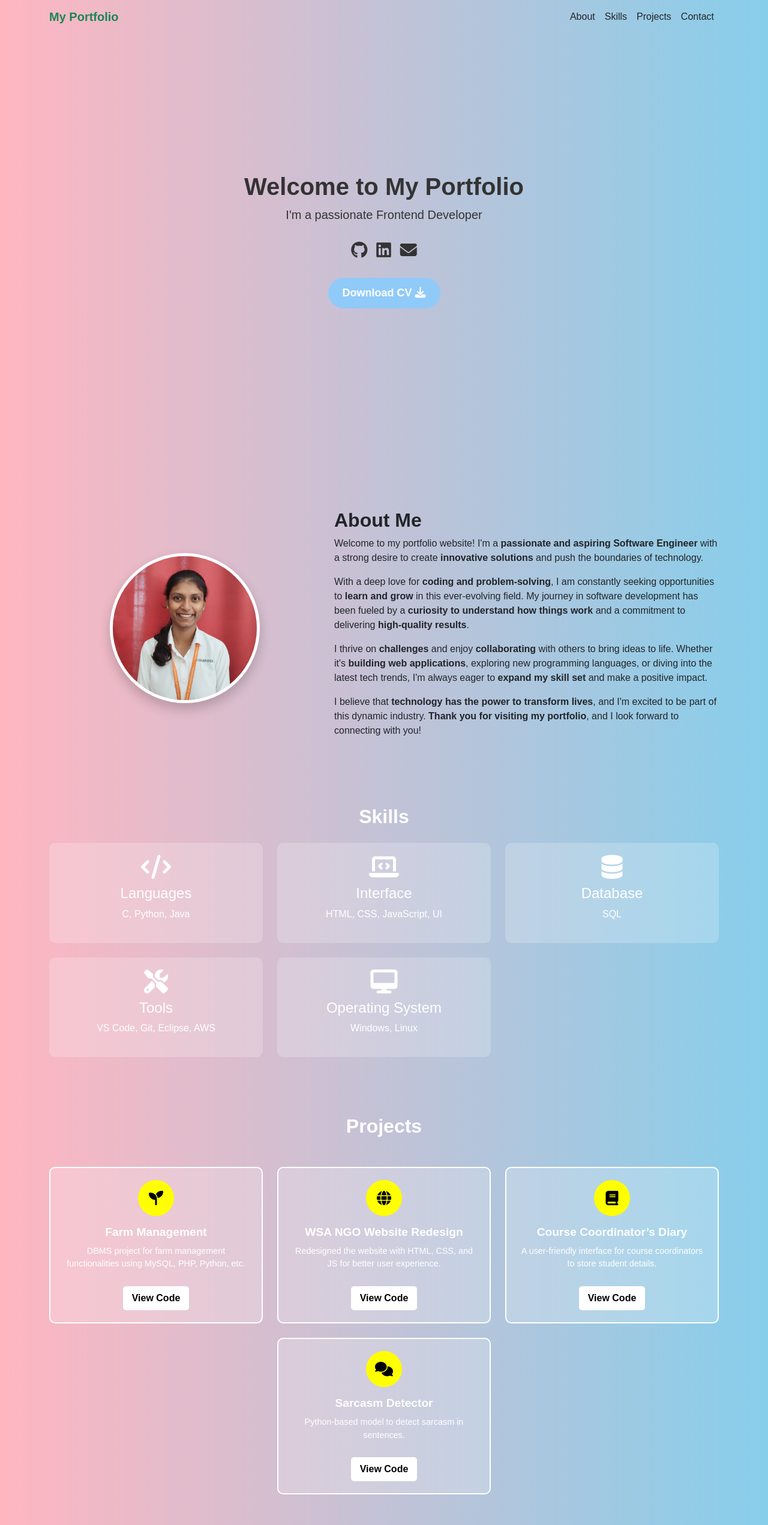
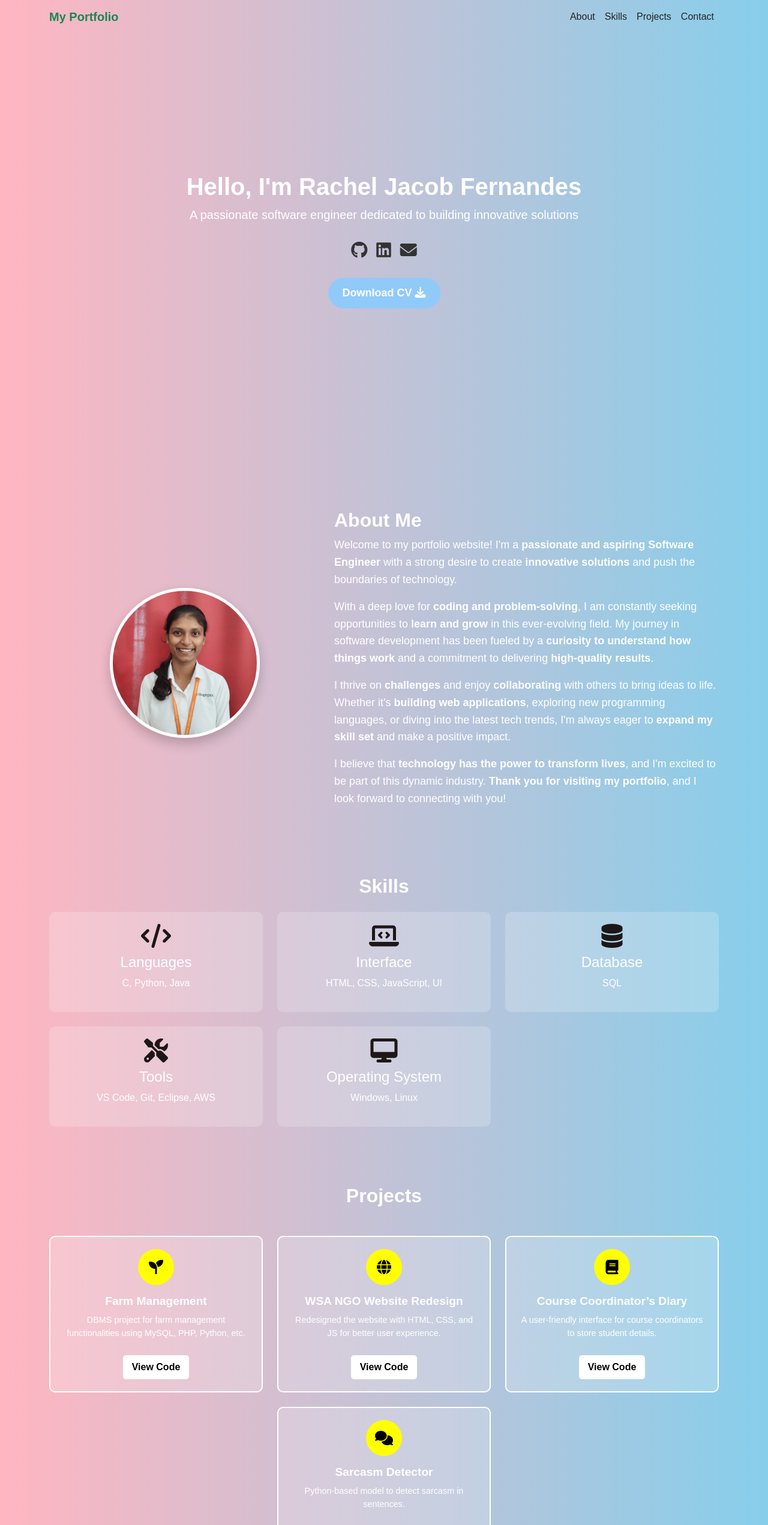
Before and after one commit to rachelfds/portfolio-website, a plain HTML site: page index.html in a window 1280 px wide. Shown: the top 2542 px of the page at 60% size. Drawn offline with nearby package versions, Linux system fonts and the light colour scheme.

Commit message:
portfolio website

```diff
--- a/index.html
+++ b/index.html
@@ -5,9 +5,13 @@
     <meta name="viewport" content="width=device-width, initial-scale=1.0">
     <title>My Portfolio</title>
     <link rel="stylesheet" href="https://cdn.jsdelivr.net/npm/bootstrap@5.3.0/dist/css/bootstrap.min.css">
-    <link rel="stylesheet" href="css/style.css">
+    <link rel="stylesheet" href="style.css">
     <!-- Font Awesome for Icons -->
 <link rel="stylesheet" href="https://cdnjs.cloudflare.com/ajax/libs/font-awesome/6.4.2/css/all.min.css">
+<!-- AOS Library for Scroll Animations -->
+<link rel="stylesheet" href="https://cdnjs.cloudflare.com/ajax/libs/aos/2.3.4/aos.css">
+<script src="https://cdnjs.cloudflare.com/ajax/libs/aos/2.3.4/aos.js"></script>
+
 
 </head>
 <body>
@@ -25,6 +29,7 @@
                     <li class="nav-item"><a class="nav-link text-dark" href="#skills">Skills</a></li>
                     <li class="nav-item"><a class="nav-link text-dark" href="#projects">Projects</a></li>
                     <li class="nav-item"><a class="nav-link text-dark" href="#contact">Contact</a></li>
+
                 </ul>
             </div>
         </div>
@@ -32,14 +37,14 @@
 
     <!-- Hero Section -->
     <!-- Home Section -->
-<section id="home" class="vh-100 d-flex align-items-center justify-content-center text-center">
+<section id="home" class="vh-100 d-flex align-items-center justify-content-center text-center" data-aos="fade-in">
     <div class="container">
-        <h1 class="fw-bold">Welcome to My Portfolio</h1>
-        <p class="lead">I'm a passionate Frontend Developer</p>
+        <h1 class="fw-bold"><span id="typing-effect"></span></h1>
+        <p class="lead">A passionate software engineer dedicated to building innovative solutions</p>
 
         <!-- Social Media Icons -->
         <div class="social-icons mt-4">
-            <a href="https://github.com/your-username" target="_blank" class="social-link"><i class="fab fa-github"></i></a>
+            <a href="https://github.com/rachelfds" target="_blank" class="social-link"><i class="fab fa-github"></i></a>
             <a href="https://linkedin.com/in/your-profile" target="_blank" class="social-link"><i class="fab fa-linkedin"></i></a>
             <a href="mailto:your-email@example.com" class="social-link"><i class="fas fa-envelope"></i></a>
         </div>
@@ -54,7 +59,7 @@
 
     <!-- About Me Section -->
 <!-- About Me Section -->
-<section id="about" class="py-5">
+<section id="about" class="py-5" data-aos="fade-up">
     <div class="container">
         <div class="row align-items-center">
             <!-- Left Side: Profile Picture -->
@@ -159,43 +164,45 @@
 
             <!-- Project 1: Farm Management -->
             <div class="col-md-4">
-                <div class="project-card">
+                <div class="project-card" data-aos="zoom-in">
                     <div class="project-icon">
                         <i class="fas fa-seedling"></i>
                     </div>
                     <h5 class="project-title">Farm Management</h5>
                     <p class="project-description">DBMS project for farm management functionalities using MySQL, PHP, Python, etc.</p>
-                    <a href="https://github.com/yourusername/farm-management" class="project-link" target="_blank">View Code</a>
+                    <a href="https://github.com/rachelfds/farm_management_system
+
+                    " class="project-link" target="_blank">View Code</a>
                 </div>
             </div>
 
             <!-- Project 2: Redesign Website for WSA NGO -->
             <div class="col-md-4">
-                <div class="project-card">
+                <div class="project-card" data-aos="zoom-in">
                     <div class="project-icon">
                         <i class="fas fa-globe"></i>
                     </div>
                     <h5 class="project-title">WSA NGO Website Redesign</h5>
                     <p class="project-description">Redesigned the website with HTML, CSS, and JS for better user experience.</p>
-                    <a href="https://github.com/yourusername/wsa-ngo-website" class="project-link" target="_blank">View Code</a>
+                    <a href="https://github.com/rachelfds/we_save_animals-website_redesign.git" class="project-link" target="_blank">View Code</a>
                 </div>
             </div>
 
             <!-- Project 3: Course Coordinator’s Diary -->
             <div class="col-md-4">
-                <div class="project-card">
+                <div class="project-card" data-aos="zoom-in">
                     <div class="project-icon">
                         <i class="fas fa-book"></i>
                     </div>
                     <h5 class="project-title">Course Coordinator’s Diary</h5>
                     <p class="project-description">A user-friendly interface for course coordinators to store student details.</p>
-                    <a href="https://github.com/yourusername/course-coordinator-diary" class="project-link" target="_blank">View Code</a>
+                    <a href="https://github.com/rachelfds/course_coordinator_diary.git" class="project-link" target="_blank">View Code</a>
                 </div>
             </div>
 
             <!-- Project 4: Sarcasm Detector -->
             <div class="col-md-4">
-                <div class="project-card">
+                <div class="project-card" data-aos="zoom-in">
                     <div class="project-icon">
                         <i class="fas fa-comments"></i>
                     </div>
@@ -239,6 +246,6 @@
 
 
     <script src="https://cdn.jsdelivr.net/npm/bootstrap@5.3.0/dist/js/bootstrap.bundle.min.js"></script>
-    <script src="js/script.js"></script>
+    <script src="script.js"></script>
 </body>
 </html>
--- a/js/script.js
+++ b/script.js
@@ -42,3 +42,19 @@ document.addEventListener("DOMContentLoaded", function () {
         });
     });
 });
+
+AOS.init({
+    duration: 1000, // Animation duration (1 second)
+    once: true // Animations play only once
+});
+
+const text = "Hello, I'm Rachel Jacob Fernandes";
+let index = 0;
+function typeEffect() {
+    if (index < text.length) {
+        document.getElementById("typing-effect").innerHTML += text.charAt(index);
+        index++;
+        setTimeout(typeEffect, 100);
+    }
+}
+window.onload = typeEffect;
--- a/css/style.css
+++ b/style.css
@@ -3,6 +3,7 @@ body {
     font-family: 'Poppins', sans-serif;
     background: linear-gradient(to right, #ffb6c1, #87CEEB);
 }
+
 
 /* Hero Section */
 .hero {
@@ -12,12 +13,13 @@ body {
     justify-content: center;
     text-align: center;
     padding: 20px;
-    color: #333;
+    color: white;
 }
 /* Center Content in Home Section */
 #home {
     background: linear-gradient(to right, #ffb6c1, #87CEEB); /* Soft Pink & Sky Blue Gradient */
-    color: #333;
+    color: white;
+
 }
 
 /* Social Icons Styling */
@@ -124,10 +126,11 @@ body {
 }
 
 
-/* Section Styling */
-section {
+/* About Section Styling */
+#about {
+    background: linear-gradient(to right, #ffb6c1, #87CEEB); /* Soft Pink & Sky Blue Gradient */
     padding: 60px 0;
-    text-align: center;
+    color: white;
 }
 
 /* Profile Picture */
@@ -138,6 +141,16 @@ section {
     border: 5px solid #fff; /* White Border */
     box-shadow: 0px 10px 20px rgba(0, 0, 0, 0.2);
 }
+
+/* About Text */
+.about-text {
+    font-size: 18px;
+    line-height: 1.6;
+}
+
+
+
+
 /* Adjust for Smaller Screens */
 @media (max-width: 768px) {
     .profile-pic {
@@ -168,7 +181,7 @@ section {
 
 .skill-icon {
     font-size: 40px;
-    color: #fff;
+    color: #1d1717;
     margin-bottom: 10px;
 }
 
```
